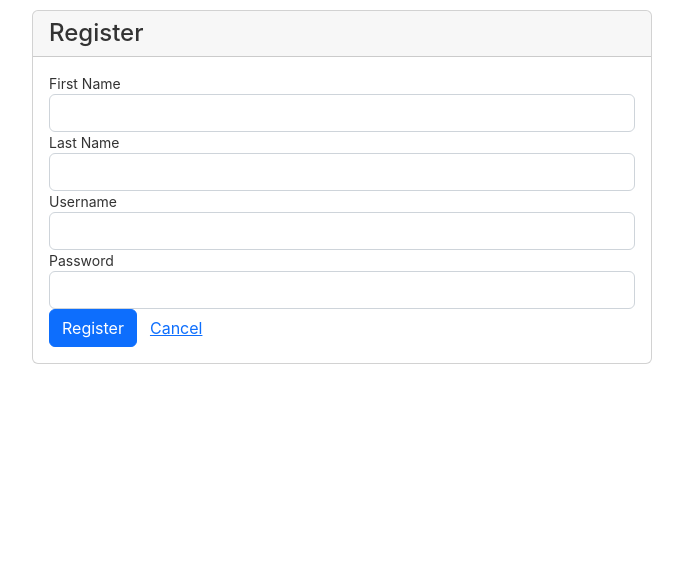
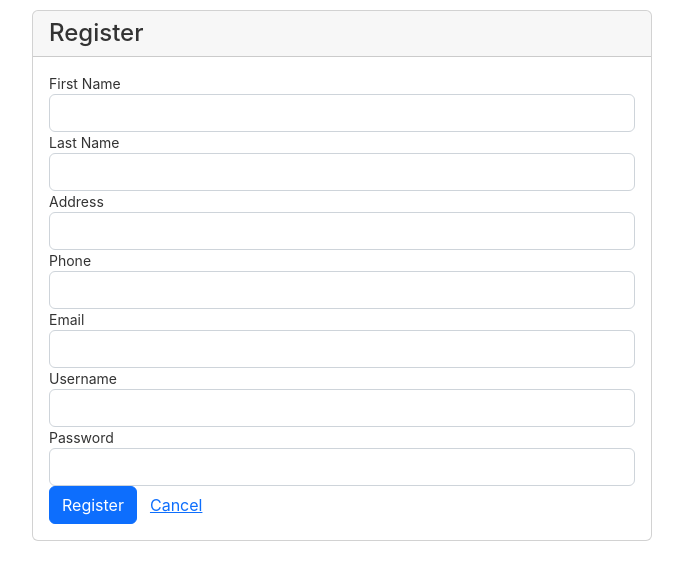
Before and after one commit to ronypshaji/BankAppAngular, an Angular app: page /Register in a window 1280 px wide. Shown: the top 580 px of the page, without its empty margins (298-981 px from the left). Built offline with nearby package versions, Linux system fonts and the light colour scheme; no server answers.

Commit message:
Register Api

```diff
--- a/src/app/app.service.ts
+++ b/src/app/app.service.ts
@@ -5,6 +5,18 @@ import { HttpClient } from '@angular/common/http';
   providedIn: 'root'
 })
 export class AppService {
+
+  userRegisterDetails:any = {
+
+      username:'',
+      password:'',
+      fname:'',
+      lname:'',
+      address:'',
+      email:'',
+      phone:'',
+
+  };
 
   constructor(private http: HttpClient) {}
 
@@ -31,6 +43,27 @@ export class AppService {
   }
 }
 
+
+registerUserData()
+{
+  debugger;
+  {
+    console.log(this.userRegisterDetails);
+      this.http.post<any>(this.url, JSON. stringify(this.userRegisterDetails)).subscribe({
+           next: data => {
+             console.log(data);
+             console.log(JSON.parse(data.data));
+          },
+          error: error => {
+              //this.errorMessage = error.message;
+            console.error('There was an error!', error);
+        }
+     })
+}
+}
+
+
+
   //  registerUser()
   //  {
   //   this.http.post<any>('https://reqres.in/invalid-url', { title: 'Angular POST Request Example' }).subscribe({
--- a/src/app/register/register.component.html
+++ b/src/app/register/register.component.html
@@ -18,6 +18,18 @@
                 <input type="text" formControlName="lastName" class="form-control"/>
             </div>
             <div class="form-group">
+                <label for="lastName">Address</label>
+                <input type="text" formControlName="address" class="form-control"/>
+            </div>
+            <div class="form-group">
+                <label for="lastName">Phone</label>
+                <input type="text" formControlName="phone" class="form-control"/>
+            </div>
+            <div class="form-group">
+                <label for="lastName">Email</label>
+                <input type="text" formControlName="email" class="form-control"/>
+            </div>
+            <div class="form-group">
                 <label for="username">Username</label>
                 <input type="text" formControlName="username" class="form-control"/>
             </div>
--- a/src/app/register/register.component.ts
+++ b/src/app/register/register.component.ts
@@ -20,6 +20,9 @@ test : any;
   public formdata = new FormGroup({
     firstName: new FormControl(''),
     lastName: new FormControl(''),
+    address: new FormControl(''),
+    phone: new FormControl(''),
+    email: new FormControl(''),
     username:new FormControl(''),
     password:new FormControl(''),
   });
@@ -40,6 +43,26 @@ test : any;
   onClickSubmit()
   {
     //getting valuees
+    this.appService.userRegisterDetails.username = this.formdata.controls.username.value;
+    this.appService.userRegisterDetails.password = this.formdata.controls.password.value;
+    this.appService.userRegisterDetails.fname = this.formdata.controls.firstName.value;
+    this.appService.userRegisterDetails.lname = this.formdata.controls.lastName.value;
+    this.appService.userRegisterDetails.address = this.formdata.controls.address.value;
+    this.appService.userRegisterDetails.email = this.formdata.controls.email.value;
+    this.appService.userRegisterDetails.phone = this.formdata.controls.phone.value;
+    this.appService.registerUserData();
+    // var submittedDetails={
+    //   username:this.formdata.controls.username.value,
+    //   password:this.formdata.controls.password.value,
+    //   fname:this.formdata.controls.firstName.value,
+    //   lname:this.formdata.controls.lastName.value,
+    //   address:this.formdata.controls.address.value,
+    //   email:this.formdata.controls.email.value,
+    //   phone:this.formdata.controls.phone.value,
+    // };
+    //this.appService.registerUserData(submittedDetails);
+    //submittedDetails.username = this.formdata.controls.username.value,
+
     console.log(
       this.formdata.controls.firstName.value,
       this.formdata.controls.lastName.value,
```
